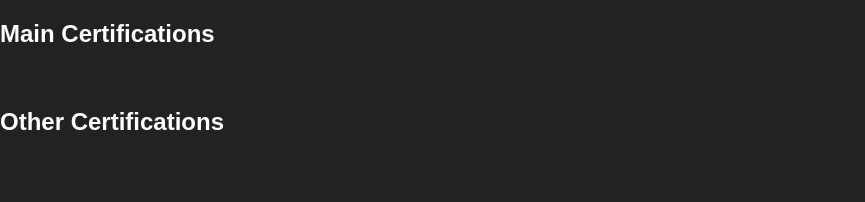
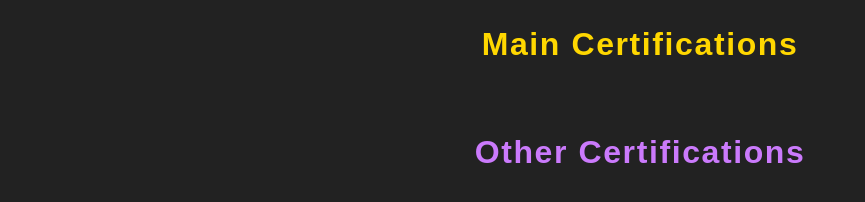
Before and after one commit to Ivenaccip/ivenaccip.github.io, a website with bundled scripts: page pages/certificaciones.html in a window 1280 px wide. Shown: the whole page, without its empty margins (0-865 px from the left). Built offline with nearby package versions, Linux system fonts and the light colour scheme; no server answers.

Commit message:
css main

```diff
--- a/css/certification_styles.css
+++ b/css/certification_styles.css
@@ -46,16 +46,34 @@ body {
 }
 
 /* Estilos de texto*/
-#other-certifications h2,
-#top-certifications h2{
+h2:nth-of-type(1) {
     font-family: 'Arial', sans-serif;
-    background-color: #1a1a1a;
-    color: #cb7afc;
+    background-color: #222;
+    color: #ffd700; /* Color dorado para el texto */
     margin: 0;
-    padding: 0;
+    padding: 20px 0; /* Padding vertical */
     text-align: center;
     width: 100%;
-    font-size: 2em; /* Ajusta el tamaño de la fuente */
-    letter-spacing: 0.05em; /* Aumenta el espaciado entre letras */
-    line-height: 1.5; /* Ajusta el espaciado entre líneas */
-  }
+    font-size: 2em; /* Tamaño de la fuente */
+    letter-spacing: 0.05em; /* Espaciado entre letras */
+    line-height: 1.5; /* Espaciado entre líneas */
+}
+
+.titulo-dorado {
+    color: #ffd700; /* Color dorado */
+    /* Los demás estilos permanecen iguales */
+}
+
+/* Estilos para el segundo h2 */
+h2:nth-of-type(2) {
+    font-family: 'Arial', sans-serif;
+    background-color: #222;
+    color: #cb7afc; /* Manteniendo tu color original */
+    margin: 0;
+    padding: 20px 0; /* Padding vertical */
+    text-align: center;
+    width: 100%;
+    font-size: 2em; /* Tamaño de la fuente */
+    letter-spacing: 0.05em; /* Espaciado entre letras */
+    line-height: 1.5; /* Espaciado entre líneas */
+}
--- a/pages/certificaciones.html
+++ b/pages/certificaciones.html
@@ -8,7 +8,7 @@
 </head>
 <body>
     <div id="top-certifications"></div>
-        <h2>Main Certifications</h2>
+        <h2 class="titulo-dorado">Main Certifications</h2>
     <div id="top-certifications-container"></div>
     <div id="other-certifications"></div>
         <h2>Other Certifications</h2>
```
Also changed, not shown: src/certifications/SIE.PNG (added), src/certifications/mit.png (added), src/certifications/skills.png (added).
